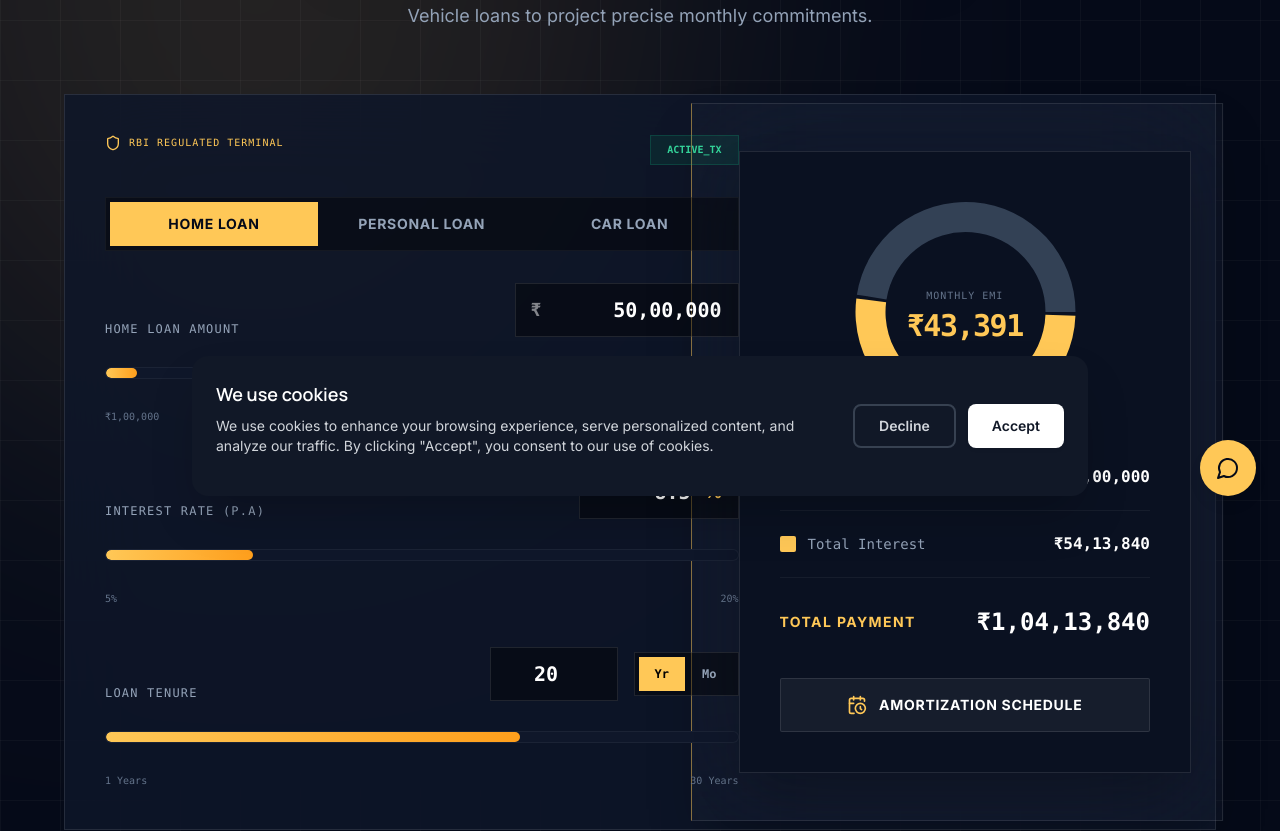
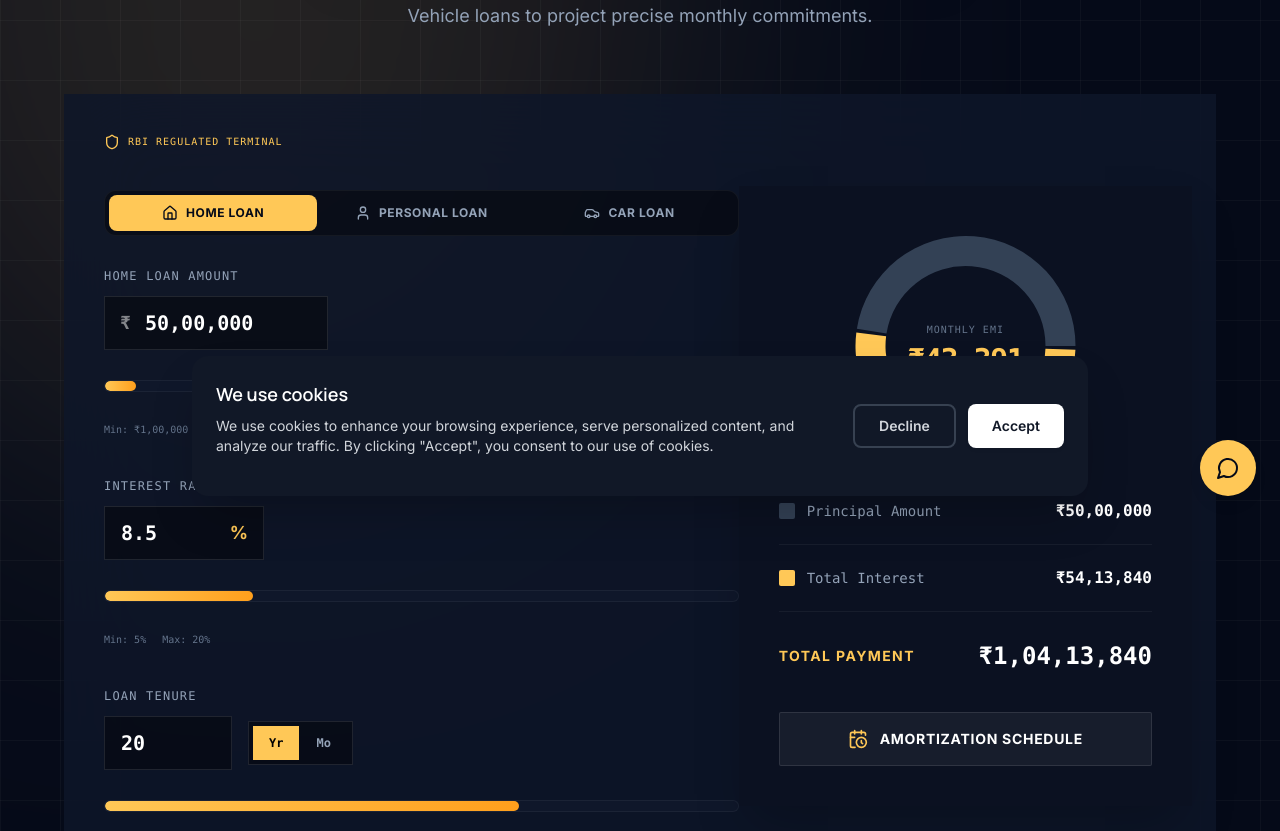
Before and after one commit to kbdcreditsolutions/KBDV2, a Next.js app: page /estimator in a window 1280 px wide. Shown: the part 280-1111 px from the top of the page. Built offline with nearby package versions, Linux system fonts and the light colour scheme.

Commit message:
console error, responsiveness, calculator border, font fix also loan box edges are curved

```diff
--- a/src/app/estimator/page.tsx
+++ b/src/app/estimator/page.tsx
@@ -4,7 +4,7 @@ import { useState, useEffect } from "react";
 import { Navbar, Footer } from '@/components/layout';
 import { Slider } from "@/components/ui/slider";
 import { Modal } from "@/components/ui/modal";
-import { Shield, TrendingUp, CalendarClock, Activity } from "lucide-react";
+import { Shield, TrendingUp, CalendarClock, Activity, Home, User, Car } from "lucide-react";
 import { motion } from "framer-motion";
 import { PieChart, Pie, Cell, ResponsiveContainer, Tooltip, BarChart, Bar, XAxis, YAxis, CartesianGrid, Legend } from 'recharts';
 
@@ -207,12 +207,12 @@ export default function LoanDashboard() {
 
                 {/* EMI Widget - Layered HUD Design */}
                 <div className="relative w-full max-w-6xl z-30 mx-auto">
-                    <div className="grid grid-cols-1 lg:grid-cols-12 gap-8 lg:gap-0 lg:bg-[rgba(15,23,42,0.85)] lg:backdrop-blur-2xl lg:border lg:border-white/10 lg:pl-10 lg:pr-6 lg:py-10">
+                    <div className="grid grid-cols-1 lg:grid-cols-12 gap-8 lg:gap-0 lg:bg-[rgba(15,23,42,0.85)] lg:backdrop-blur-2xl lg:pl-10 lg:pr-6 lg:py-10">
 
                         {/* Left: Input Console */}
-                        <div className="lg:col-span-7 space-y-8 bg-[rgba(15,23,42,0.85)] lg:bg-transparent backdrop-blur-2xl lg:backdrop-blur-none border border-white/10 lg:border-none p-6 sm:p-8 lg:p-0">
+                        <div className="lg:col-span-7 space-y-8 bg-[rgba(15,23,42,0.85)] lg:bg-transparent backdrop-blur-2xl lg:backdrop-blur-none border border-white/10 lg:border-none p-6 sm:p-8 lg:p-0 overflow-hidden">
                             {/* Header / Badges */}
-                            <div className="flex justify-between items-start">
+                            <div className="flex justify-between items-start mb-6">
                                 <div>
                                     <div className="flex items-center gap-2 mb-2">
                                         <Shield className="w-4 h-4 text-[#FFC857]" />
@@ -221,31 +221,29 @@ export default function LoanDashboard() {
                                         </span>
                                     </div>
                                 </div>
-                                <div className="bg-emerald-500/10 border border-emerald-500/20 px-4 py-1.5 flex items-center justify-center">
-                                    <span className="text-[10px] font-mono font-bold text-emerald-400">
-                                        ACTIVE_TX
-                                    </span>
-                                </div>
                             </div>
 
                             {/* Segmented Control - Loan Type */}
-                            <div className="flex flex-col sm:flex-row p-1 bg-black/40 border border-white/5 gap-1 sm:gap-0">
+                            <div className="flex flex-col sm:flex-row p-1 bg-black/40 border border-white/5 rounded-xl gap-1 sm:gap-0">
                                 <button
                                     onClick={() => handleLoanTypeChange('home')}
-                                    className={`flex-1 py-3 text-sm font-bold tracking-wider uppercase transition-colors ${loanType === 'home' ? 'bg-[#FFC857] text-[#050A18]' : 'text-slate-400 hover:text-white'}`}
+                                    className={`flex-1 py-2.5 text-xs font-bold tracking-wider uppercase transition-colors flex items-center justify-center gap-2 rounded-lg ${loanType === 'home' ? 'bg-[#FFC857] text-[#050A18]' : 'text-slate-400 hover:text-white'}`}
                                 >
+                                    <Home className="w-4 h-4" />
                                     Home Loan
                                 </button>
                                 <button
                                     onClick={() => handleLoanTypeChange('personal')}
-                                    className={`flex-1 py-3 text-sm font-bold tracking-wider uppercase transition-colors ${loanType === 'personal' ? 'bg-[#FFC857] text-[#050A18]' : 'text-slate-400 hover:text-white'}`}
+                                    className={`flex-1 py-2.5 text-xs font-bold tracking-wider uppercase transition-colors flex items-center justify-center gap-2 rounded-lg ${loanType === 'personal' ? 'bg-[#FFC857] text-[#050A18]' : 'text-slate-400 hover:text-white'}`}
                                 >
+                                    <User className="w-4 h-4" />
                                     Personal Loan
                                 </button>
                                 <button
                                     onClick={() => handleLoanTypeChange('vehicle')}
-                                    className={`flex-1 py-3 text-sm font-bold tracking-wider uppercase transition-colors ${loanType === 'vehicle' ? 'bg-[#FFC857] text-[#050A18]' : 'text-slate-400 hover:text-white'}`}
+                                    className={`flex-1 py-2.5 text-xs font-bold tracking-wider uppercase transition-colors flex items-center justify-center gap-2 rounded-lg ${loanType === 'vehicle' ? 'bg-[#FFC857] text-[#050A18]' : 'text-slate-400 hover:text-white'}`}
                                 >
+                                    <Car className="w-4 h-4" />
                                     Car Loan
                                 </button>
                             </div>
@@ -254,17 +252,17 @@ export default function LoanDashboard() {
                             <div className="space-y-10 mt-8">
                                 {/* Amount */}
                                 <div className="space-y-4">
-                                    <div className="flex flex-col sm:flex-row justify-between items-start sm:items-end gap-3 sm:gap-0">
+                                    <div className="flex flex-col gap-3">
                                         <label className="text-xs font-mono uppercase tracking-widest text-slate-400">
                                             {loanType === 'home' ? 'Home' : loanType === 'personal' ? 'Personal' : 'Car'} Loan Amount
                                         </label>
-                                        <div className="relative w-full sm:w-auto">
+                                        <div className="relative w-full sm:w-auto self-start">
                                             <span className="absolute left-4 top-1/2 -translate-y-1/2 text-white/50 font-mono text-lg font-bold">₹</span>
                                             <input
                                                 type="text"
                                                 value={formatInputValue(amount)}
                                                 onChange={handleAmountChange}
-                                                className="w-full sm:w-56 bg-black/40 border border-white/10 py-3 pl-10 pr-4 text-right text-xl font-bold text-white font-mono focus:outline-none focus:border-[#FFC857]/50 focus:ring-1 focus:ring-[#FFC857]/50"
+                                                className="w-full sm:w-56 bg-black/40 border border-white/10 py-3 pl-10 pr-4 text-left text-xl font-bold text-white font-mono focus:outline-none focus:border-[#FFC857]/50 focus:ring-1 focus:ring-[#FFC857]/50"
                                             />
                                         </div>
                                     </div>
@@ -276,25 +274,25 @@ export default function LoanDashboard() {
                                         onChange={(e) => setAmount(Number(e.target.value))}
                                         className="py-2"
                                     />
-                                    <div className="flex justify-between mt-1">
-                                        <span className="text-[10px] font-mono text-slate-500">{formatCurrency(constraints.minAmt)}</span>
-                                        <span className="text-[10px] font-mono text-slate-500">{formatCurrency(constraints.maxAmt)}</span>
+                                    <div className="flex justify-start gap-4 mt-1">
+                                        <span className="text-[10px] font-mono text-slate-500">Min: {formatCurrency(constraints.minAmt)}</span>
+                                        <span className="text-[10px] font-mono text-slate-500">Max: {formatCurrency(constraints.maxAmt)}</span>
                                     </div>
                                 </div>
 
                                 {/* Interest Rate */}
                                 <div className="space-y-4">
-                                    <div className="flex flex-col sm:flex-row justify-between items-start sm:items-end gap-3 sm:gap-0">
+                                    <div className="flex flex-col gap-3">
                                         <label className="text-xs font-mono uppercase tracking-widest text-slate-400">
                                             Interest Rate (p.a)
                                         </label>
-                                        <div className="relative w-full sm:w-auto">
+                                        <div className="relative w-full sm:w-auto self-start">
                                             <input
                                                 type="number"
                                                 step="0.1"
                                                 value={rate}
                                                 onChange={handleRateChange}
-                                                className="w-full sm:w-40 bg-black/40 border border-white/10 py-3 px-8 text-right text-xl font-bold text-white font-mono focus:outline-none focus:border-[#FFC857]/50 focus:ring-1 focus:ring-[#FFC857]/50"
+                                                className="w-full sm:w-40 bg-black/40 border border-white/10 py-3 pl-4 pr-8 text-left text-xl font-bold text-white font-mono focus:outline-none focus:border-[#FFC857]/50 focus:ring-1 focus:ring-[#FFC857]/50"
                                             />
                                             <span className="absolute right-4 top-1/2 -translate-y-1/2 text-[#FFC857] font-bold text-lg">%</span>
                                         </div>
@@ -307,25 +305,25 @@ export default function LoanDashboard() {
                                         onChange={(e) => setRate(Number(e.target.value))}
                                         className="py-2"
                                     />
-                                    <div className="flex justify-between mt-1">
-                                        <span className="text-[10px] font-mono text-slate-500">{constraints.minRate}%</span>
-                                        <span className="text-[10px] font-mono text-slate-500">{constraints.maxRate}%</span>
+                                    <div className="flex justify-start gap-4 mt-1">
+                                        <span className="text-[10px] font-mono text-slate-500">Min: {constraints.minRate}%</span>
+                                        <span className="text-[10px] font-mono text-slate-500">Max: {constraints.maxRate}%</span>
                                     </div>
                                 </div>
 
                                 {/* Tenure */}
                                 <div className="space-y-4">
-                                    <div className="flex flex-col sm:flex-row justify-between items-start sm:items-end gap-3 sm:gap-0">
+                                    <div className="flex flex-col gap-3">
                                         <label className="text-xs font-mono uppercase tracking-widest text-slate-400">
                                             Loan Tenure
                                         </label>
-                                        <div className="flex gap-4 items-center w-full sm:w-auto justify-between sm:justify-end">
+                                        <div className="flex gap-4 items-center w-full sm:w-auto justify-start self-start">
                                             <input
                                                 type="number"
                                                 step="1"
                                                 value={tenure}
                                                 onChange={handleTenureChange}
-                                                className="w-full sm:w-32 bg-black/40 border border-white/10 py-3 px-4 text-center text-xl font-bold text-white font-mono focus:outline-none focus:border-[#FFC857]/50 focus:ring-1 focus:ring-[#FFC857]/50"
+                                                className="w-full sm:w-32 bg-black/40 border border-white/10 py-3 px-4 text-left text-xl font-bold text-white font-mono focus:outline-none focus:border-[#FFC857]/50 focus:ring-1 focus:ring-[#FFC857]/50"
                                             />
                                             <div className="flex bg-black/40 border border-white/10 p-1 shrink-0">
                                                 <button
@@ -361,9 +359,9 @@ export default function LoanDashboard() {
                                         onChange={(e) => setTenure(Number(e.target.value))}
                                         className="py-2"
                                     />
-                                    <div className="flex justify-between mt-1">
-                                        <span className="text-[10px] font-mono text-slate-500">{minTenure} {tenureType === 'yr' ? 'Years' : 'Months'}</span>
-                                        <span className="text-[10px] font-mono text-slate-500">{maxTenure} {tenureType === 'yr' ? 'Years' : 'Months'}</span>
+                                    <div className="flex justify-start gap-4 mt-1">
+                                        <span className="text-[10px] font-mono text-slate-500">Min: {minTenure} {tenureType === 'yr' ? 'Years' : 'Months'}</span>
+                                        <span className="text-[10px] font-mono text-slate-500">Max: {maxTenure} {tenureType === 'yr' ? 'Years' : 'Months'}</span>
                                     </div>
                                 </div>
                             </div>
@@ -372,10 +370,8 @@ export default function LoanDashboard() {
                         {/* Right: Output Breakdown (Overlapping Chart) */}
                         <div className="lg:col-span-5 relative mt-8 lg:mt-0 flex flex-col justify-center">
 
-                            {/* overlapping background strictly for right side to create depth on desktop */}
-                            <div className="hidden lg:block absolute inset-y-[-2rem] left-[-3rem] right-[-2rem] bg-white/[0.02] border border-white/10 border-l-[#FFC857]/50 shadow-2xl backdrop-blur-3xl z-[-1]" />
 
-                            <div className="bg-[rgba(11,17,33,0.95)] border border-white/10 p-6 sm:p-8 lg:p-10 relative z-10 w-full mx-auto shadow-2xl">
+                            <div className="bg-[rgba(11,17,33,0.95)] p-6 sm:p-8 lg:p-10 relative z-10 w-full mx-auto shadow-2xl">
 
                                 {/* SVG Recharts Pie */}
                                 <div className="h-[200px] sm:h-[240px] w-full relative mb-8">
@@ -393,7 +389,7 @@ export default function LoanDashboard() {
                                                     animationDuration={1500}
                                                 >
                                                     {pieData.map((entry, index) => (
-                                                        <Cell key={`cell-\${index}`} fill={entry.color} />
+                                                        <Cell key={`cell-${index}`} fill={entry.color} />
                                                     ))}
                                                 </Pie>
                                                 <Tooltip
--- a/src/app/layout.tsx
+++ b/src/app/layout.tsx
@@ -83,7 +83,7 @@ export default function RootLayout({
 }) {
     return (
         <html lang="en" className={`${inter.variable} ${manrope.variable}`}>
-            <body className="min-h-screen bg-white antialiased">
+            <body className="min-h-screen bg-[#050A18] antialiased" suppressHydrationWarning>
                 <script
                     type="application/ld+json"
                     dangerouslySetInnerHTML={{
--- a/src/components/home/hero.tsx
+++ b/src/components/home/hero.tsx
@@ -63,7 +63,7 @@ export const Hero: React.FC = () => {
         <section className="relative min-h-[100dvh] bg-[#050A18] overflow-hidden">
             {/* Grid Pattern Background */}
             <div
-                className="fixed inset-0 pointer-events-none"
+                className="absolute inset-0 pointer-events-none"
                 style={{
                     backgroundImage: `
             linear-gradient(to right, rgba(255,255,255,0.03) 1px, transparent 1px),
@@ -75,7 +75,7 @@ export const Hero: React.FC = () => {
 
             {/* Sub Grid */}
             <div
-                className="fixed inset-0 pointer-events-none"
+                className="absolute inset-0 pointer-events-none"
                 style={{
                     backgroundImage: `
             linear-gradient(to right, rgba(255,200,87,0.02) 1px, transparent 1px),
@@ -86,8 +86,8 @@ export const Hero: React.FC = () => {
             />
 
             {/* Glow Effects */}
-            <div className="fixed top-[-10%] left-[-10%] w-[60%] h-[60%] bg-[#FFC857] rounded-full opacity-[0.15] blur-[140px] mix-blend-screen" />
-            <div className="fixed bottom-[-10%] right-[-10%] w-[50%] h-[50%] bg-blue-600 rounded-full opacity-[0.15] blur-[140px] mix-blend-screen" />
+            <div className="absolute top-[-10%] left-[-10%] w-[60%] h-[60%] bg-[#FFC857] rounded-full opacity-[0.12] blur-[140px] pointer-events-none" />
+            <div className="absolute bottom-[-10%] right-[-10%] w-[50%] h-[50%] bg-blue-600 rounded-full opacity-[0.12] blur-[140px] pointer-events-none" />
 
             {/* Main Content */}
             <div className="relative z-10 max-w-[1400px] mx-auto px-4 sm:px-6 lg:px-8 min-h-[100dvh] flex flex-col justify-center py-20 pt-24 lg:py-24 lg:pt-28">
```
Lines whose indentation alone changed are shown as unchanged.
